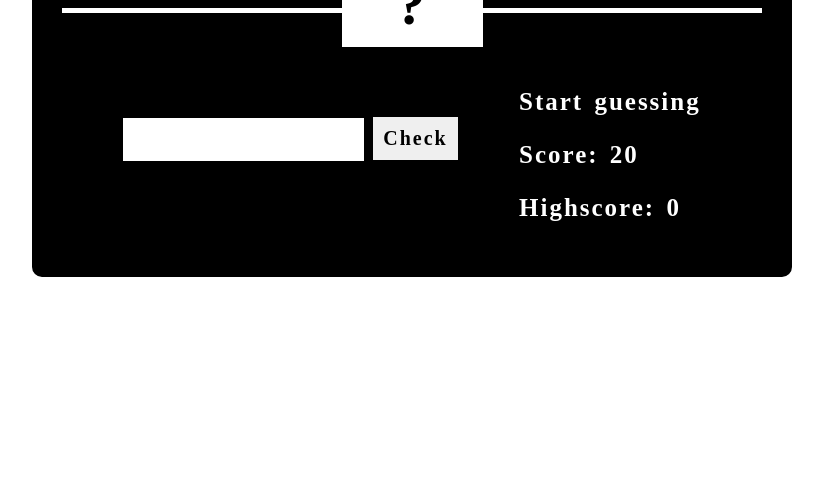
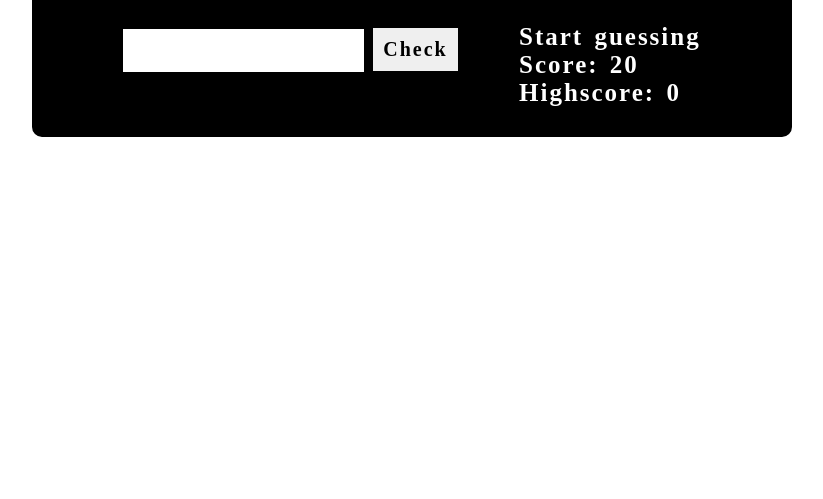
Before and after one commit to sagharnoursobhi/guessing-number, a plain HTML site: page index.html in a window 1280 px wide. Shown: the part 301-800 px from the top of the page, without its empty margins (228-1051 px from the left). Drawn offline with Linux system fonts and the light colour scheme; a web font is replaced by a local one.

Commit message:
updating style

```diff
--- a/style.css
+++ b/style.css
@@ -1,3 +1,8 @@
+    *{
+        padding: 0;
+        margin: 0;
+        overflow: hidden;
+    }
     body{
         position: relative;
     }
@@ -24,7 +29,7 @@
     }
     .container{
         margin: 4rem auto;
-        width: 700px;
+        max-width: 700px;
         border: 5px solid white;
         padding: 30px;
         border-radius: 15px;
```
